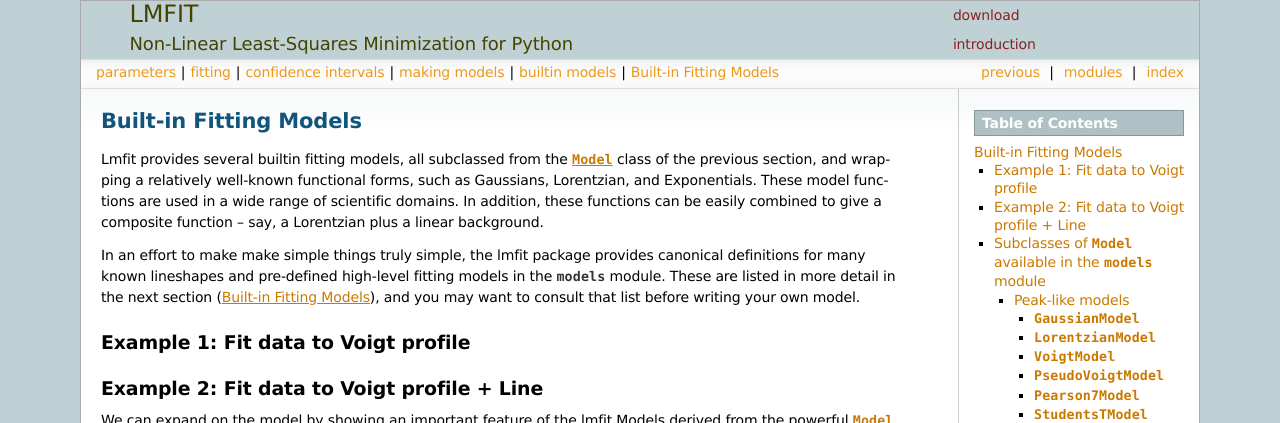
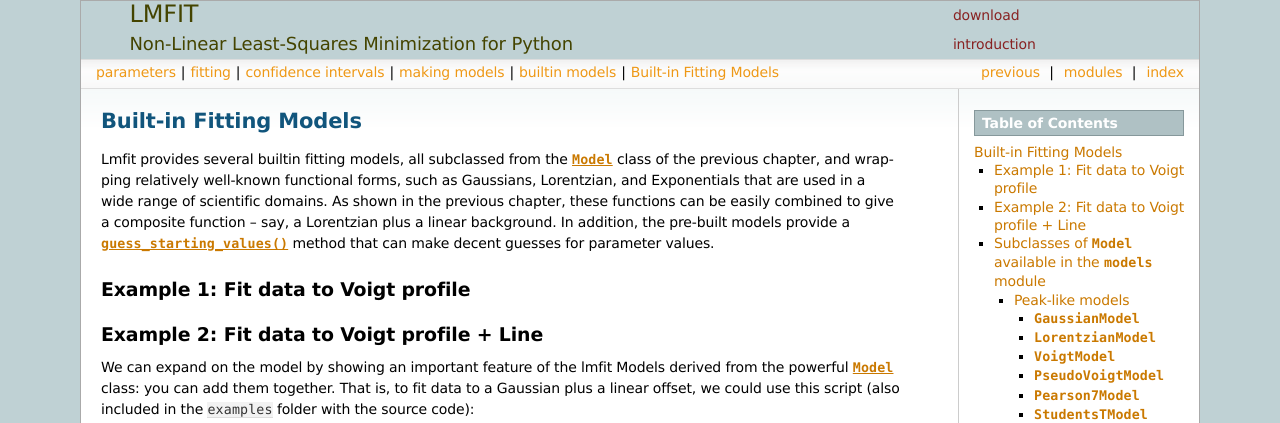
Before and after one commit to lmfit/lmfit-py, a Sphinx documentation site: the page built from doc/builtin_models.rst, in a window 1280 px wide and 900 px high, cut to the strip 0-423 px from the top of the window. Built offline with Sphinx 7.4.7, drawn with Linux system fonts in a browser that asks for light colours.

Commit message:
improve docs more....

```diff
--- a/doc/builtin_models.rst
+++ b/doc/builtin_models.rst
@@ -5,19 +5,17 @@
 =================================
 
 Lmfit provides several builtin fitting models, all subclassed from the
-:class:`Model` class of the previous section, and wrapping a relatively
-well-known functional forms, such as  Gaussians, Lorentzian, and
-Exponentials.   These model functions are used in a wide range of
-scientific domains.  In addition, these functions can be easily combined to
-give a composite function -- say, a Lorentzian plus a linear background.
+:class:`Model` class of the previous chapter, and wrapping relatively
+well-known functional forms, such as Gaussians, Lorentzian, and
+Exponentials that are used in a wide range of scientific domains.  As shown
+in the previous chapter, these functions can be easily combined to give a
+composite function -- say, a Lorentzian plus a linear background.  In
+addition, the pre-built models provide a :meth:`guess_starting_values`
+method that can make decent guesses for parameter values.
 
 
-In an effort to make make simple
-things truly simple, the lmfit package provides canonical definitions for
-many known lineshapes and pre-defined high-level fitting models in
-the :mod:`models` module. These are listed in more detail in the next section
-(:ref:`builtin_models_label`), and you may want to consult that list before
-writing your own model.
+
+
 
 
 Example 1: Fit data to Voigt profile
```
